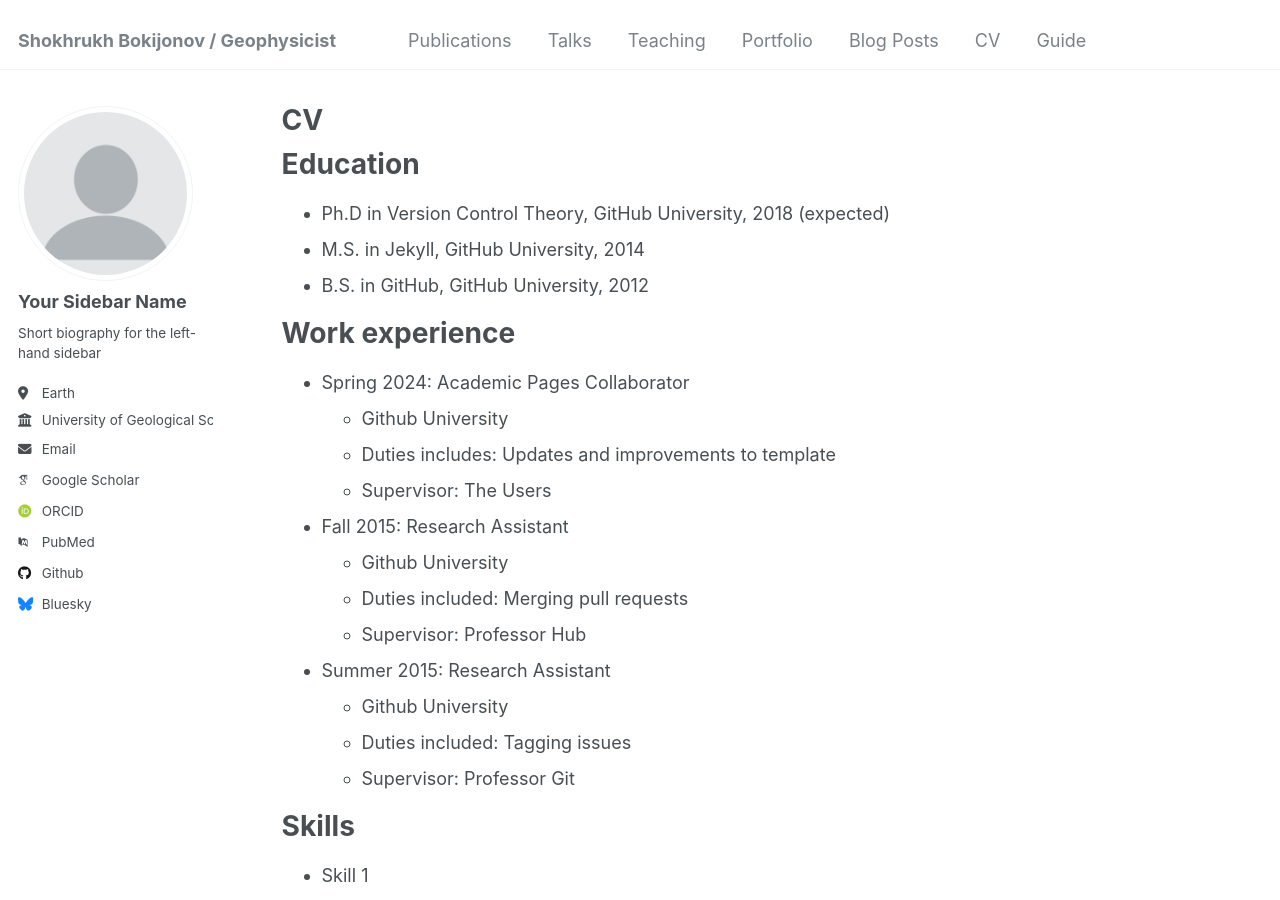
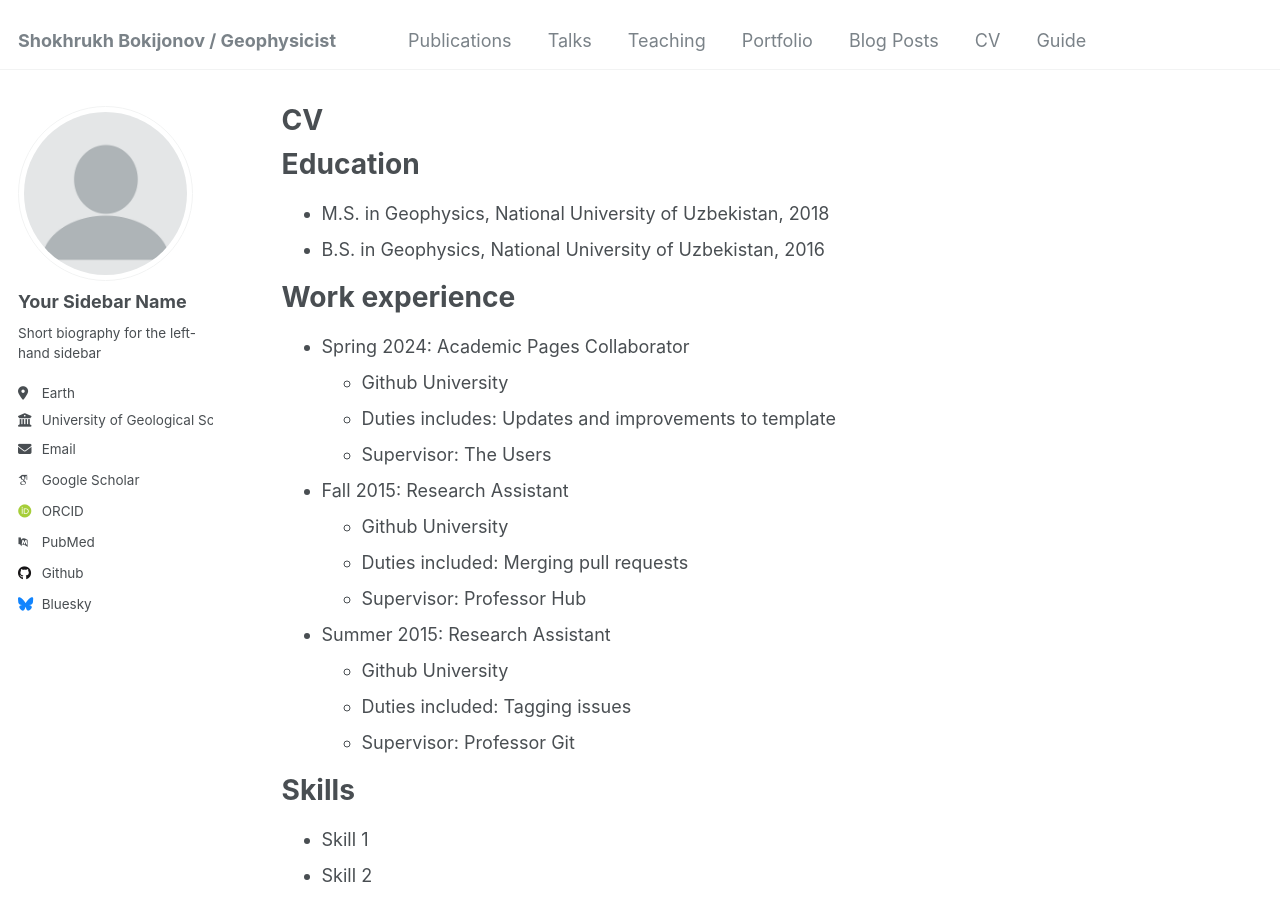
Before and after one commit to shbokijon/bokiy.github.io, a Jekyll site: the page built from _pages/cv.md, in a window 1280 px wide and 900 px high. Built offline with Jekyll 4.4.1, drawn with Linux system fonts in a browser that asks for light colours; some web fonts are replaced.

Commit message:
Update cv.md

```diff
--- a/_pages/cv.md
+++ b/_pages/cv.md
@@ -11,9 +11,8 @@ redirect_from:
 
 Education
 ======
-* Ph.D in Version Control Theory, GitHub University, 2018 (expected)
-* M.S. in Jekyll, GitHub University, 2014
-* B.S. in GitHub, GitHub University, 2012
+* M.S. in Geophysics, National University of Uzbekistan, 2018
+* B.S. in Geophysics, National University of Uzbekistan, 2016
 
 Work experience
 ======
```
